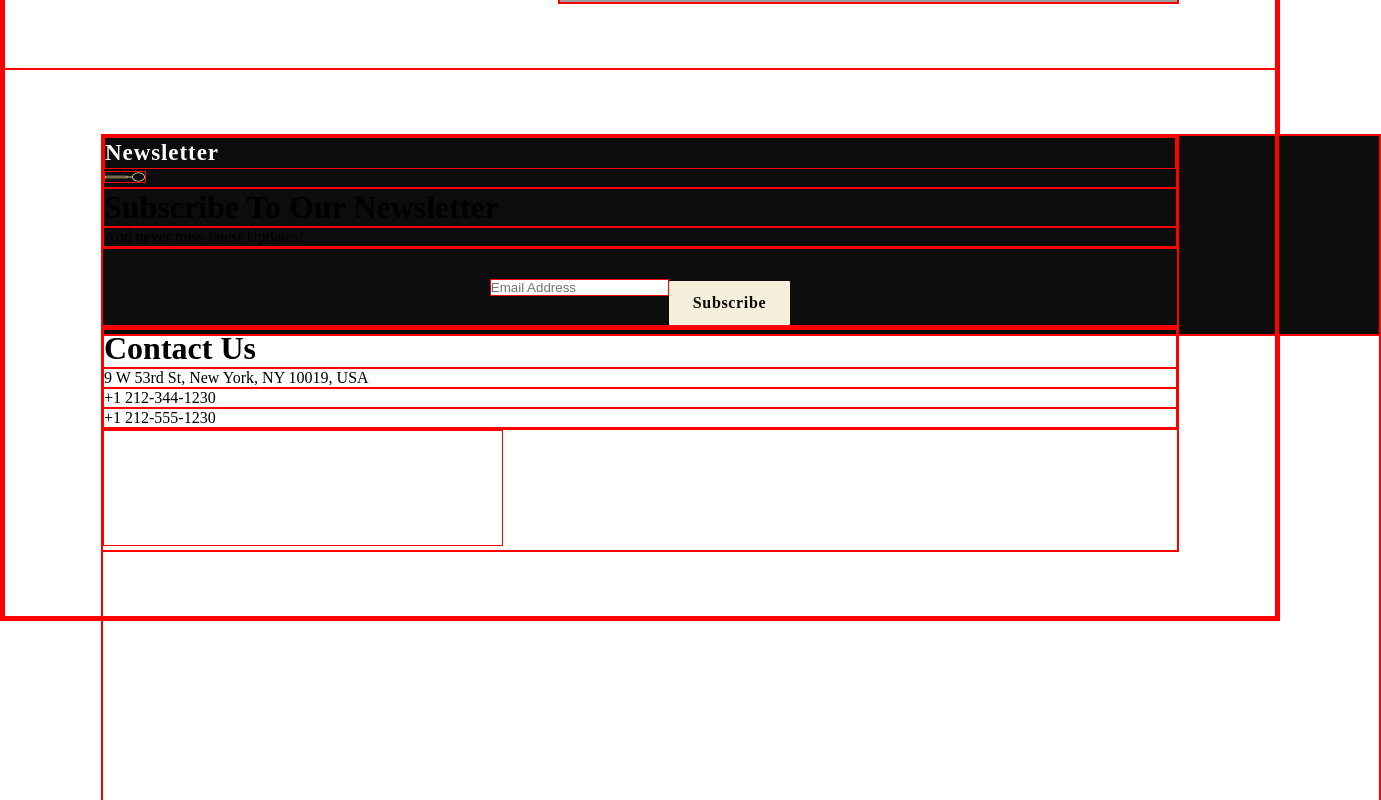
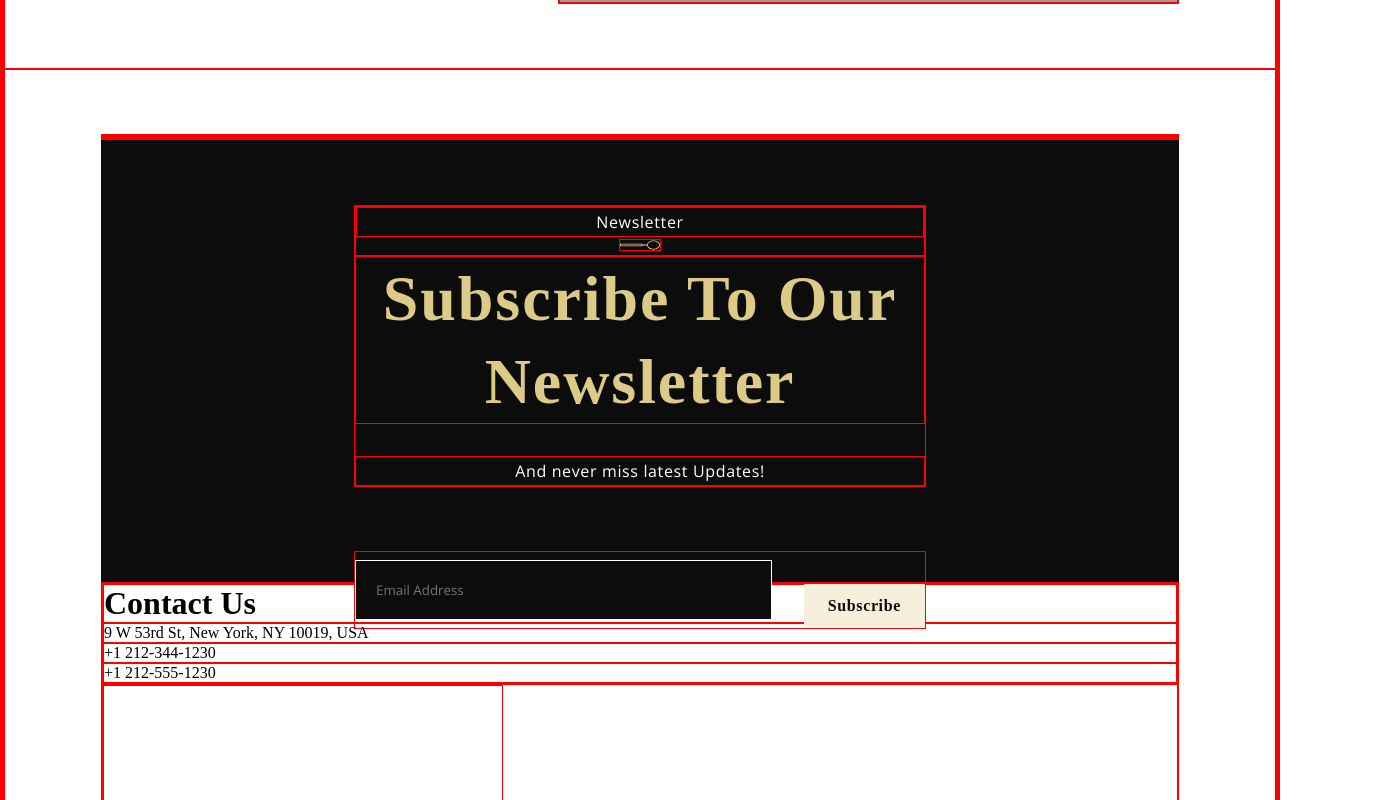
Before and after one commit to ctseng07/react-restaurant-page, a React (Create React App) app: page / in a window 1280 px wide. Shown: the part 7540-8340 px from the top of the page, 1381 px wide, since content can reach past the window. Built offline with nearby package versions, Linux system fonts and the light colour scheme; grey boxes are pictures that could not be loaded; a web font is replaced by a local one.

Commit message:
Design Newsletter portion

```diff
--- a/src/components/Footer/FooterOverlay.css
+++ b/src/components/Footer/FooterOverlay.css
@@ -1,4 +1,4 @@
-.rest__footerOverlay {
+/* .rest__footerOverlay {
     width: 100%;
     height: 100%;
     z-index: -1;
@@ -15,4 +15,4 @@
 
 .rest__footerOverlay-img {
     height: 75%;
-}
+} */
--- a/src/components/Footer/Newsletter.css
+++ b/src/components/Footer/Newsletter.css
@@ -1,3 +1,62 @@
 * {
     border: 1px solid red;
 }
+
+.rest__newsLetter {
+    background-color: var(--color-black);
+    display: flex;
+    flex-direction: column;
+    width: 1, 300px;
+    height: 442px;
+    top: 7532px;
+    left: 307px;
+    padding: 64px 252px 64px 252px;
+    border: 1px solid var(--color-black);
+    gap: 64px;
+
+}
+
+.rest__newsLetter-content {
+    text-align: center;
+}
+
+.rest__newsLetter-content h1 {
+    font-family: var(--font-base);
+    font-size: 64px;
+    font-weight: 600;
+    line-height: 83px;
+    letter-spacing: 0.03em;
+    text-align: center;
+    color: var(--color-golden);
+    margin-bottom: 2rem;
+}
+
+.rest__newsLetter-content p {
+    font-family: var(--font-alt);
+    font-size: 16px;
+    font-weight: 400;
+    line-height: 28px;
+    letter-spacing: 0.04em;
+    text-align: center;
+
+    color: var(--color-white);
+}
+
+.rest__newsLetter-content_input {
+    display: flex;
+    justify-content: center;
+    align-items: center;
+    gap: 32px;
+}
+
+.rest__newsLetter-content_input input {
+    width: 796px;
+    height: 60px;
+    background-color: var(--color-black);
+    border: 1px solid white;
+    padding: 20px;
+    font-family: var(--font-alt);
+    color: var(--color-white);
+}
+
+.rest__newsLetter-content_input button {}
--- a/src/components/Footer/Newsletter.jsx
+++ b/src/components/Footer/Newsletter.jsx
@@ -11,7 +11,7 @@ const Newsletter = () => (
       <p className='rest__newsletter-content_text'>And never miss latest Updates!</p>
     </div>
 
-    <div className="rest__newsLetter-content_input flex__center">
+    <div className="rest__newsLetter-content_input">
       <input type="email" placeholder='Email Address' />
       <button type='button' className='custom__button'>Subscribe</button>
     </div>
```
